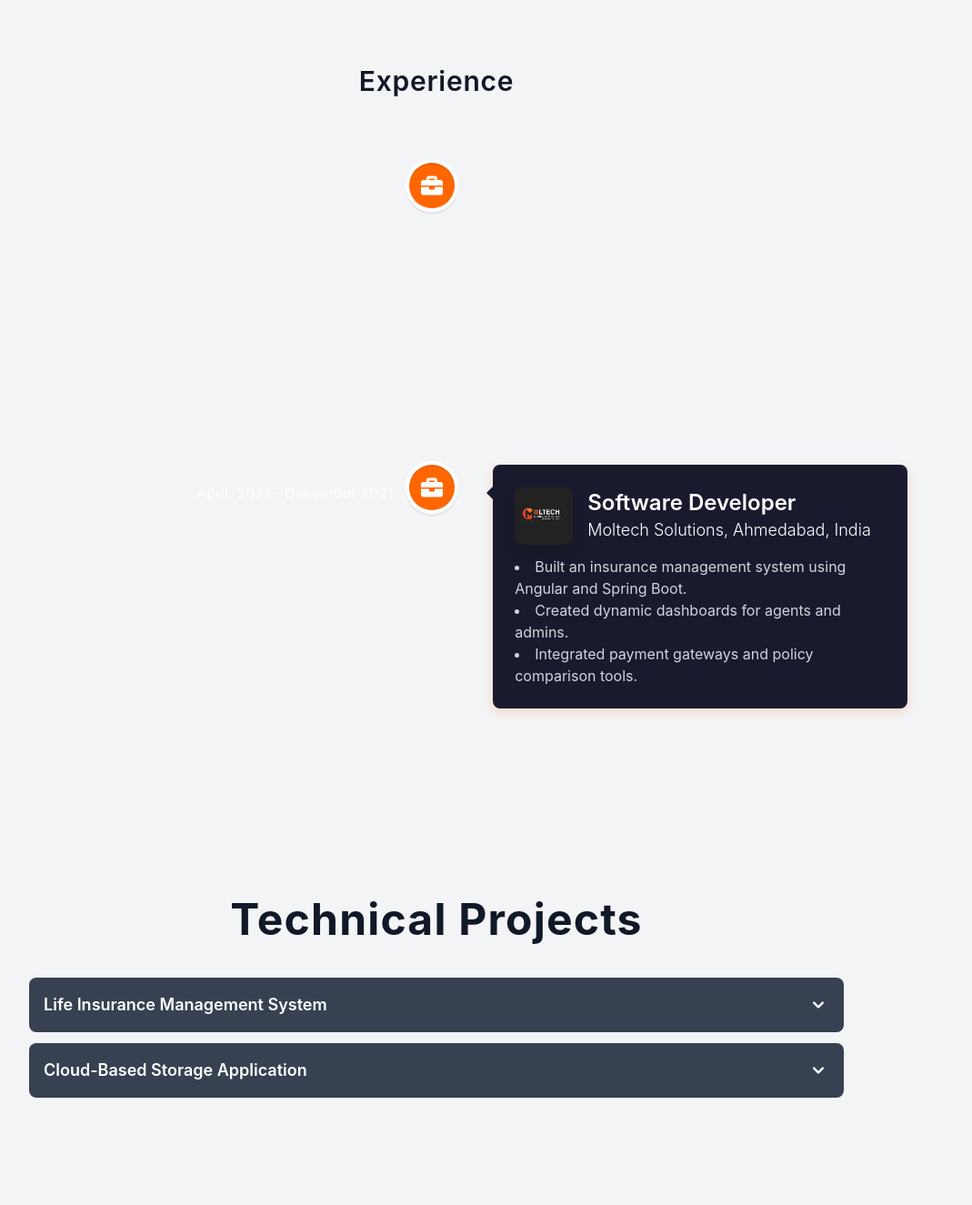
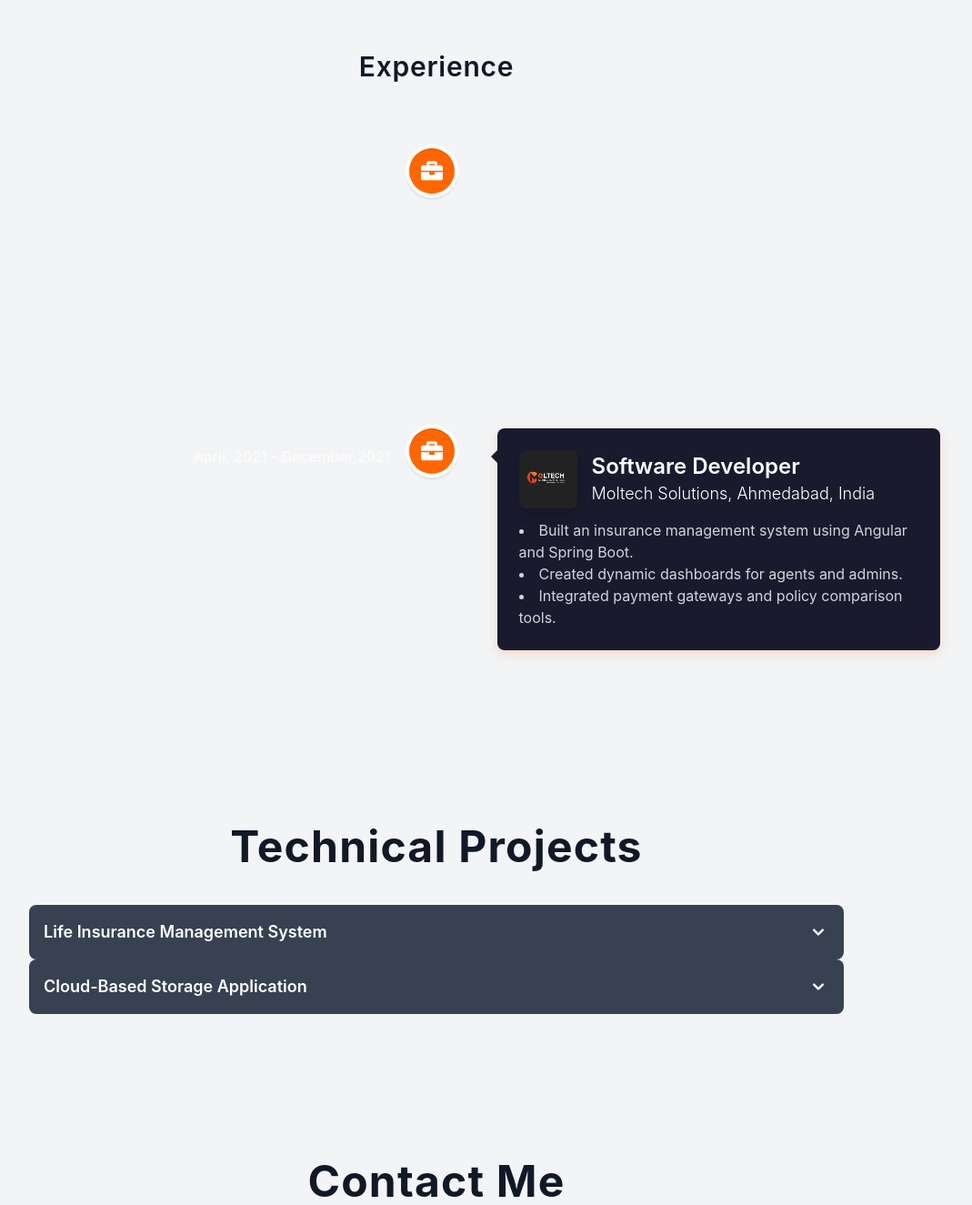
Before and after one commit to mansi8140/mansi-portfolio, a Next.js app: page / in a window 1280 px wide. Shown: the part 825-2150 px from the top of the page at 91% size, without its empty margins (160-1229 px from the left). Built offline with nearby package versions, Linux system fonts and the light colour scheme.

Commit message:
Improved Project section

```diff
--- a/app/components/experince.tsx
+++ b/app/components/experince.tsx
@@ -36,10 +36,14 @@ const experiences = [
 
 const Experience = () => {
   return (
-    <section
+    <motion.section
+      className="py-20 bg-gray-100 dark:bg-gray-900 px-6"
+      initial={{ opacity: 0, y: 50 }}
+      whileInView={{ opacity: 1, y: 0 }}
+      transition={{ duration: 0.8, ease: "easeOut" }}
+      viewport={{ once: true }}
       id="experience"
       // className="py-20 bg-gray-100 dark:bg-gray-900 px-6"
-      className="py-24 px-8 lg:px-16 bg-gray-100 dark:bg-gray-900"
     >
       {/* Section Heading */}
       <motion.h2
@@ -116,7 +120,7 @@ const Experience = () => {
           </VerticalTimelineElement>
         ))}
       </VerticalTimeline>
-    </section>
+    </motion.section>
   );
 };
 
--- a/app/components/projects.tsx
+++ b/app/components/projects.tsx
@@ -1,7 +1,12 @@
 "use client";
 import React from "react";
-import { Disclosure } from "@headlessui/react";
-import { HiChevronDown } from "react-icons/hi";
+import {
+  DisclosurePanel,
+  DisclosureButton,
+  Disclosure,
+} from "@headlessui/react";
+import { HiChevronDown, HiArrowRight } from "react-icons/hi";
+import { motion } from "framer-motion";
 
 const projects = [
   {
@@ -22,7 +27,14 @@ const projects = [
 
 const Projects = () => {
   return (
-    <section id="projects" className="py-20 bg-gray-100 dark:bg-gray-900 px-6">
+    <motion.section
+      id="projects"
+      className="py-20 bg-gray-100 dark:bg-gray-900 px-6"
+      initial={{ opacity: 0, y: 50 }}
+      whileInView={{ opacity: 1, y: 0 }}
+      transition={{ duration: 0.8, ease: "easeOut" }}
+      viewport={{ once: true }}
+    >
       <h2 className="text-5xl font-bold text-center mb-10 text-gray-900 dark:text-white tracking-wide">
         Technical Projects
       </h2>
@@ -31,17 +43,31 @@ const Projects = () => {
         {projects.map((project, index) => (
           <Disclosure key={index}>
             {({ open }) => (
-              <div className="mb-3 transition-all duration-300">
-                <Disclosure.Button className="flex justify-between items-center w-full p-4 text-lg font-semibold bg-gray-700 dark:bg-gray-800 text-white cursor-pointer rounded-lg transition-all duration-300 hover:bg-gray-600">
+              // <div className="mb-3 transition-all duration-300">
+
+              <motion.div
+                whileHover={{ scale: 1.02 }}
+                transition={{ duration: 0.3 }}
+              >
+                {/* <Disclosure.Button className="flex justify-between items-center w-full p-4 text-lg font-semibold bg-gray-700 dark:bg-gray-800 text-white cursor-pointer rounded-lg transition-all duration-300 hover:bg-gray-600 shadow-lg"> */}
+
+                <DisclosureButton className="flex justify-between items-center w-full p-4 text-lg font-semibold bg-gray-700 dark:bg-gray-800 text-white cursor-pointer rounded-lg transition-all duration-300 hover:bg-gray-600">
                   {project.title}
                   <HiChevronDown
                     className={`text-2xl transition-transform duration-300 ${
                       open ? "rotate-180" : "rotate-0"
                     }`}
                   />
-                </Disclosure.Button>
-
-                <Disclosure.Panel className="p-4 bg-gray-200 dark:bg-gray-700 text-gray-800 dark:text-gray-300 rounded-md transition-opacity duration-500">
+                </DisclosureButton>
+                <DisclosurePanel className="overflow-hidden">
+                  <motion.div
+                    initial={{ opacity: 0, height: 0 }}
+                    animate={{ opacity: 1, height: "auto" }}
+                    exit={{ opacity: 0, height: 0 }}
+                    transition={{ duration: 0.5, ease: "easeOut" }}
+                    className="p-4 bg-gray-200 dark:bg-gray-700 text-gray-800 dark:text-gray-300 rounded-md"
+                  >
+                    {/* Your Project Description */}
                     <em className="block text-sm text-gray-600 dark:text-gray-400">
                       {project.subtitle}
                     </em>
@@ -50,17 +76,18 @@ const Projects = () => {
                       href={project.link}
                       target="_blank"
                       rel="noopener noreferrer"
-                    className="mt-3 inline-block text-blue-500 hover:underline"
+                      className="mt-3 inline-flex items-center gap-2 text-orange-400 hover:text-orange-300 transition-all duration-300"
                     >
-                    View Project →
+                      View Project <HiArrowRight className="text-xl" />
                     </a>
-                </Disclosure.Panel>
-              </div>
+                  </motion.div>
+                </DisclosurePanel>
+              </motion.div>
             )}
           </Disclosure>
         ))}
       </div>
-    </section>
+    </motion.section>
   );
 };
 
```
Lines whose indentation alone changed are shown as unchanged.
